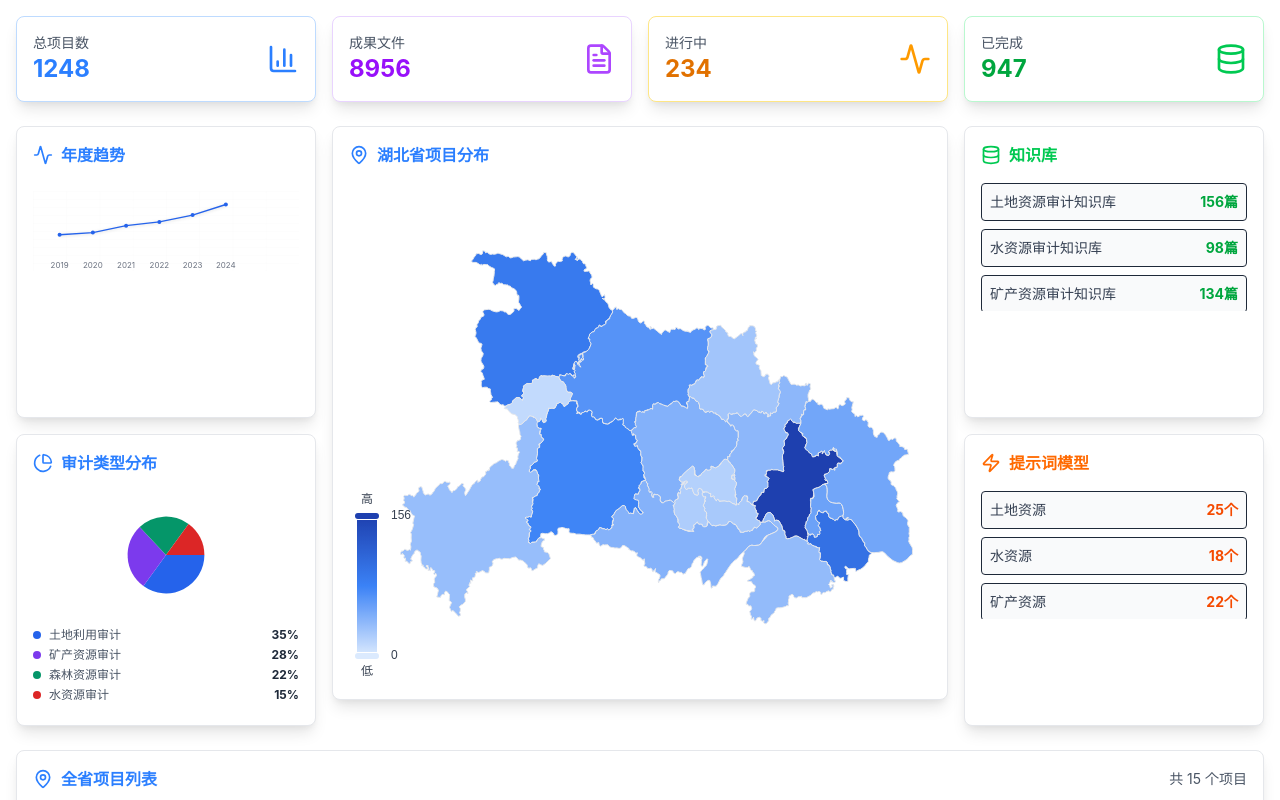
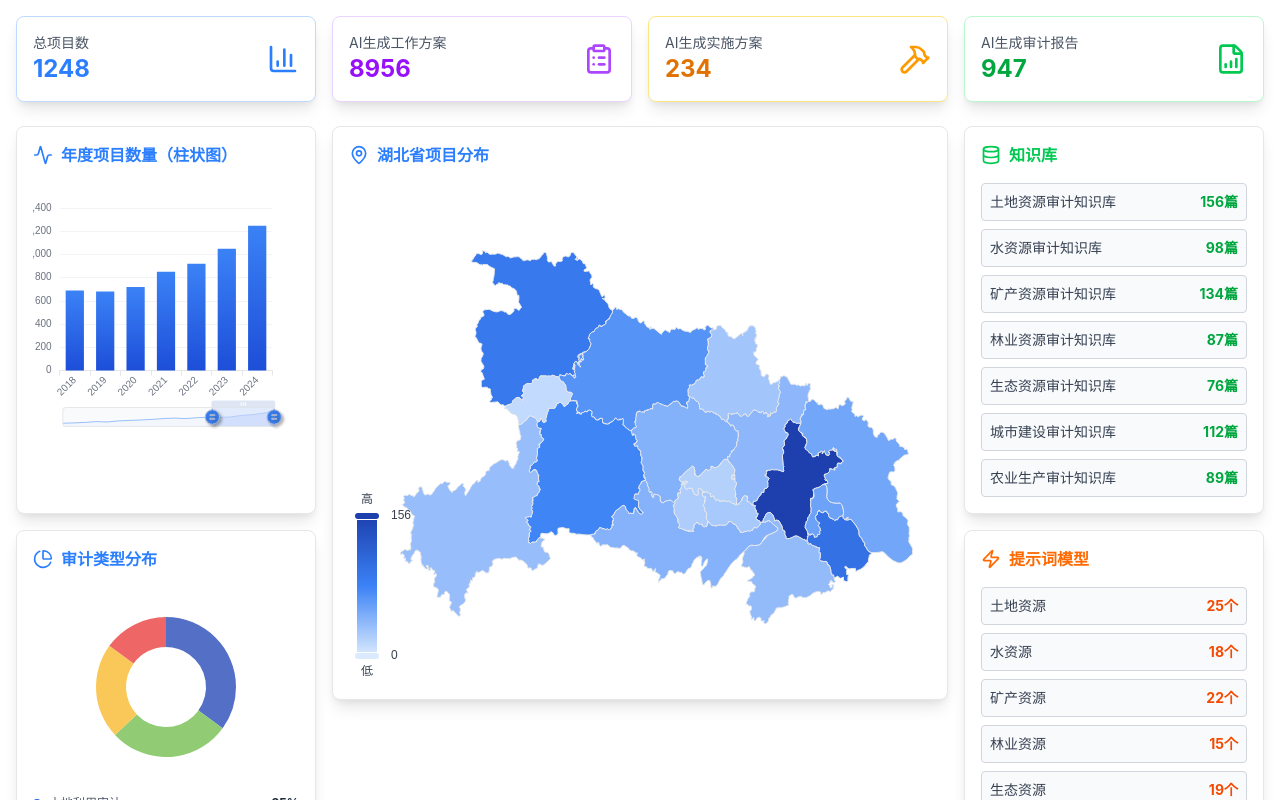
Before and after one commit to SamizuHM/audit-frontend, a Vue app: page /data-screen in a window 1280 px wide. Shown: the top 800 px of the page. Built offline with nearby package versions, Linux system fonts and the light colour scheme; the HTML template or start-up script is replaced by a standard one.

Commit message:
feat: 新增项目类型字段和更新图表显示，优化审计数据展示

```diff
--- a/src/views/HubeiAuditDashboard.vue
+++ b/src/views/HubeiAuditDashboard.vue
@@ -21,10 +21,10 @@
         >
           <div class="flex items-center justify-between">
             <div>
-              <p class="text-gray-600 text-sm">成果文件</p>
+              <p class="text-gray-600 text-sm">AI生成工作方案</p>
               <p class="text-2xl font-bold text-purple-600">{{ overallStats.totalFiles }}</p>
             </div>
-            <FileTextIcon class="h-8 w-8 text-purple-500" />
+            <ClipboardListIcon class="h-8 w-8 text-purple-500" />
           </div>
         </div>
 
@@ -33,10 +33,10 @@
         >
           <div class="flex items-center justify-between">
             <div>
-              <p class="text-gray-600 text-sm">进行中</p>
+              <p class="text-gray-600 text-sm">AI生成实施方案</p>
               <p class="text-2xl font-bold text-amber-600">{{ projectStats.ongoing }}</p>
             </div>
-            <ActivityIcon class="h-8 w-8 text-amber-500" />
+            <HammerIcon class="h-8 w-8 text-amber-500" />
           </div>
         </div>
 
@@ -45,10 +45,10 @@
         >
           <div class="flex items-center justify-between">
             <div>
-              <p class="text-gray-600 text-sm">已完成</p>
+              <p class="text-gray-600 text-sm">AI生成审计报告</p>
               <p class="text-2xl font-bold text-green-600">{{ projectStats.completed }}</p>
             </div>
-            <DatabaseIcon class="h-8 w-8 text-green-500" />
+            <FileBarChartIcon class="h-8 w-8 text-green-500" />
           </div>
         </div>
       </div>
@@ -62,57 +62,13 @@
         <div class="bg-white shadow-lg border border-gray-200 rounded-lg p-4">
           <div class="flex items-center gap-2 mb-4">
             <ActivityIcon class="h-5 w-5 text-blue-500" />
-            <h3 class="text-blue-500 font-semibold">年度趋势</h3>
+            <h3 class="text-blue-500 font-semibold">年度项目数量（柱状图）</h3>
           </div>
 
-          <div class="relative h-full">
-            <svg viewBox="0 0 400 120" class="w-full h-full max-h-24">
-              <defs>
-                <pattern id="grid" width="50" height="12" patternUnits="userSpaceOnUse">
-                  <path
-                    d="M 50 0 L 0 0 0 12"
-                    fill="none"
-                    stroke="#e5e7eb"
-                    stroke-width="0.5"
-                    opacity="0.5"
-                  />
-                </pattern>
-              </defs>
-              <rect width="400" height="120" fill="url(#grid)" />
-
-              <polyline
-                :points="yearlyTrendPoints"
-                fill="none"
-                stroke="#2563eb"
-                stroke-width="2"
-                class="drop-shadow-sm"
-              />
-
-              <circle
-                v-for="(point, index) in yearlyTrendData"
-                :key="index"
-                :cx="40 + index * 50"
-                :cy="120 - point.projects * 0.08"
-                r="3"
-                fill="#2563eb"
-                class="cursor-pointer transition-all duration-300 hover:r-5"
-              />
-
-              <text
-                v-for="(point, index) in yearlyTrendData"
-                :key="'label-' + index"
-                :x="40 + index * 50"
-                y="115"
-                fill="#6b7280"
-                text-anchor="middle"
-                class="text-xs"
-              >
-                {{ point.year }}
-              </text>
-            </svg>
+          <div class="flex-1 min-h-[250px]">
+            <div ref="barChart" class="w-full h-full min-h-[250px]"></div>
           </div>
         </div>
-
         <!-- 审计类型分布 -->
         <div class="bg-white shadow-lg border border-gray-200 rounded-lg p-4">
           <div class="flex items-center gap-2 mb-4">
@@ -120,21 +76,9 @@
             <h3 class="text-blue-500 font-semibold">审计类型分布</h3>
           </div>
 
-          <div class="relative h-full">
-            <svg viewBox="0 0 200 200" class="w-full h-full max-h-32">
-              <g transform="translate(100,100)">
-                <path
-                  v-for="(segment, index) in pieSegments"
-                  :key="index"
-                  :d="segment.path"
-                  :fill="segment.color"
-                  class="cursor-pointer transition-all duration-300 hover:brightness-110"
-                  :transform="hoveredSegment === index ? 'scale(1.05)' : 'scale(1)'"
-                  @mouseenter="hoveredSegment = index"
-                  @mouseleave="hoveredSegment = null"
-                />
-              </g>
-            </svg>
+          <div class="flex-1 min-h-[200px]">
+            <div ref="pieChart" class="w-full h-full min-h-[200px]"></div>
+          </div>
 
           <!-- 图例 -->
           <div class="mt-2 space-y-1">
@@ -148,7 +92,6 @@
                 <span class="text-gray-600">{{ item.name }}</span>
               </div>
               <span class="text-gray-800 font-bold">{{ item.value }}%</span>
-              </div>
             </div>
           </div>
         </div>
@@ -181,11 +124,11 @@
             <h3 class="text-green-500 font-semibold">知识库</h3>
           </div>
 
-          <div class="space-y-2 max-h-32 overflow-y-auto">
+          <div class="space-y-2 overflow-y-auto">
             <div
               v-for="kb in knowledgeBases"
               :key="kb.name"
-              class="flex justify-between items-center p-2 bg-gray-50 rounded border"
+              class="flex justify-between items-center p-2 bg-gray-50 rounded border border-gray-300"
             >
               <span class="text-sm text-gray-700">{{ kb.name }}</span>
               <span class="text-sm font-bold text-green-600">{{ kb.docCount }}篇</span>
@@ -200,11 +143,11 @@
             <h3 class="text-orange-500 font-semibold">提示词模型</h3>
           </div>
 
-          <div class="space-y-2 max-h-32 overflow-y-auto">
+          <div class="space-y-2 overflow-y-auto">
             <div
               v-for="model in promptModels"
               :key="model.category"
-              class="flex justify-between items-center p-2 bg-gray-50 rounded border"
+              class="flex justify-between items-center p-2 bg-gray-50 rounded border border-gray-300"
             >
               <span class="text-sm text-gray-700">{{ model.category }}</span>
               <span class="text-sm font-bold text-orange-600">{{ model.count }}个</span>
@@ -233,6 +176,7 @@
               <tr class="bg-gray-50">
                 <th class="px-4 py-3 text-left text-sm font-semibold text-gray-600">序号</th>
                 <th class="px-4 py-3 text-left text-sm font-semibold text-gray-600">项目名称</th>
+                <th class="px-4 py-3 text-left text-sm font-semibold text-gray-600">项目类型</th>
                 <th class="px-4 py-3 text-left text-sm font-semibold text-gray-600">地区</th>
                 <th class="px-4 py-3 text-left text-sm font-semibold text-gray-600">开始时间</th>
                 <th class="px-4 py-3 text-left text-sm font-semibold text-gray-600">结束时间</th>
@@ -249,6 +193,7 @@
               >
                 <td class="px-4 py-3 text-sm text-gray-800">{{ index + 1 }}</td>
                 <td class="px-4 py-3 text-sm text-gray-800 font-medium">{{ project.name }}</td>
+                <td class="px-4 py-3 text-sm text-gray-600">{{ project.type }}</td>
                 <td class="px-4 py-3 text-sm text-gray-600">{{ project.region }}</td>
                 <td class="px-4 py-3 text-sm text-gray-600">{{ project.startDate }}</td>
                 <td class="px-4 py-3 text-sm text-gray-600">{{ project.endDate }}</td>
@@ -279,7 +224,7 @@
     <!-- 项目详情Modal -->
     <div
       v-if="selectedProject"
-      class="fixed inset-0 bg-black bg-opacity-50 flex items-center justify-center z-50"
+      class="fixed inset-0 bg-black/50 flex items-center justify-center z-50"
       @click.self="closeProjectDetails"
     >
       <div class="bg-white rounded-lg shadow-xl max-w-4xl w-full mx-4 max-h-[90vh] overflow-hidden">
@@ -364,7 +309,18 @@
 
 <script setup lang="ts">
 import { ref, computed, onMounted, nextTick } from 'vue'
-import { BarChart3, FileText, Database, Zap, MapPin, PieChart, Activity } from 'lucide-vue-next'
+import {
+  BarChart3,
+  FileText,
+  Database,
+  Zap,
+  MapPin,
+  PieChart,
+  Activity,
+  ClipboardList,
+  Hammer,
+  FileBarChart,
+} from 'lucide-vue-next'
 import * as echarts from 'echarts'
 import type { ECElementEvent } from 'echarts'
 // 导入 mock 数据和类型
@@ -384,6 +340,9 @@ import {
 
 // 重命名图标以避免冲突
 const BarChart3Icon = BarChart3
+const ClipboardListIcon = ClipboardList
+const HammerIcon = Hammer
+const FileBarChartIcon = FileBarChart
 const FileTextIcon = FileText
 const DatabaseIcon = Database
 const ZapIcon = Zap
@@ -394,9 +353,12 @@ const ActivityIcon = Activity
 // 响应式数据
 const selectedCity = ref<City | null>(null)
 const selectedProject = ref<Project | null>(null)
-const hoveredSegment = ref<number | null>(null)
 const mapChart = ref<HTMLElement>()
+const barChart = ref<HTMLElement>()
+const pieChart = ref<HTMLElement>()
 let chartInstance: echarts.ECharts | null = null
+let barChartInstance: echarts.ECharts | null = null
+let pieChartInstance: echarts.ECharts | null = null
 
 // 使用 mock 数据初始化响应式数据
 const overallStats = ref(mockOverallStats)
@@ -416,35 +378,6 @@ const selectedCityProjects = computed(() => {
   }
   // 选择了城市时，只显示该城市的项目
   return projectsData.value.filter((project) => project.region === selectedCity.value?.name)
-})
-
-const pieSegments = computed(() => {
-  let currentAngle = 0
-  return pieData.value.map((item) => {
-    const startAngle = currentAngle
-    const endAngle = currentAngle + (item.value / 100) * 2 * Math.PI
-    currentAngle = endAngle
-
-    const x1 = Math.cos(startAngle) * 60
-    const y1 = Math.sin(startAngle) * 60
-    const x2 = Math.cos(endAngle) * 60
-    const y2 = Math.sin(endAngle) * 60
-
-    const largeArcFlag = endAngle - startAngle <= Math.PI ? '0' : '1'
-
-    const path = ['M', 0, 0, 'L', x1, y1, 'A', 60, 60, 0, largeArcFlag, 1, x2, y2, 'Z'].join(' ')
-
-    return {
-      path,
-      color: item.color,
-    }
-  })
-})
-
-const yearlyTrendPoints = computed(() => {
-  return yearlyTrendData.value
-    .map((point, index) => `${40 + index * 50},${120 - point.projects * 0.08}`)
-    .join(' ')
 })
 
 // 方法
@@ -486,6 +419,184 @@ const downloadDocument = (doc: Document) => {
   document.body.appendChild(link)
   link.click()
   document.body.removeChild(link)
+}
+
+// ECharts柱状图初始化
+const initBarChart = async () => {
+  if (!barChart.value) return
+
+  try {
+    barChartInstance = echarts.init(barChart.value)
+
+    const totalYears = yearlyTrendData.value.length
+    const displayYears = 6 // 默认显示最近6年
+    const startPercent = Math.max(0, ((totalYears - displayYears) / totalYears) * 100)
+
+    const option = {
+      tooltip: {
+        trigger: 'axis',
+        axisPointer: {
+          type: 'shadow',
+        },
+      },
+      grid: {
+        left: '10%',
+        right: '10%',
+        bottom: '25%',
+        top: '10%',
+      },
+      dataZoom: [
+        {
+          type: 'slider',
+          show: true,
+          xAxisIndex: [0],
+          start: startPercent,
+          end: 100,
+          height: 20,
+          bottom: '5%',
+          handleIcon:
+            'M10.7,11.9v-1.3H9.3v1.3c-4.9,0.3-8.8,4.4-8.8,9.4c0,5,3.9,9.1,8.8,9.4v1.3h1.3v-1.3c4.9-0.3,8.8-4.4,8.8-9.4C19.5,16.3,15.6,12.2,10.7,11.9z M13.3,24.4H6.7V23.1h6.6V24.4z M13.3,19.6H6.7v-1.4h6.6V19.6z',
+          handleSize: '80%',
+          handleStyle: {
+            color: '#3b82f6',
+            shadowBlur: 3,
+            shadowColor: 'rgba(0, 0, 0, 0.3)',
+            shadowOffsetX: 2,
+            shadowOffsetY: 2,
+          },
+          textStyle: {
+            color: '#6b7280',
+          },
+          borderColor: '#e5e7eb',
+          backgroundColor: '#f9fafb',
+          dataBackground: {
+            lineStyle: {
+              color: '#3b82f6',
+            },
+            areaStyle: {
+              color: '#dbeafe',
+            },
+          },
+        },
+      ],
+      xAxis: {
+        type: 'category',
+        data: yearlyTrendData.value.map((item) => item.year),
+        axisLine: {
+          lineStyle: {
+            color: '#e5e7eb',
+          },
+        },
+        axisLabel: {
+          color: '#6b7280',
+          fontSize: 10,
+          rotate: 45,
+        },
+      },
+      yAxis: {
+        type: 'value',
+        axisLine: {
+          show: false,
+        },
+        axisTick: {
+          show: false,
+        },
+        axisLabel: {
+          color: '#6b7280',
+          fontSize: 10,
+        },
+        splitLine: {
+          lineStyle: {
+            color: '#f3f4f6',
+          },
+        },
+      },
+      series: [
+        {
+          data: yearlyTrendData.value.map((item) => item.projects),
+          type: 'bar',
+          itemStyle: {
+            color: new echarts.graphic.LinearGradient(0, 0, 0, 1, [
+              { offset: 0, color: '#3b82f6' },
+              { offset: 1, color: '#1d4ed8' },
+            ]),
+          },
+          barWidth: '60%',
+        },
+      ],
+    }
+
+    barChartInstance.setOption(option)
+
+    const resizeHandler = () => {
+      barChartInstance?.resize()
+    }
+    window.addEventListener('resize', resizeHandler)
+
+    return () => {
+      window.removeEventListener('resize', resizeHandler)
+      barChartInstance?.dispose()
+      barChartInstance = null
+    }
+  } catch (error) {
+    console.error('Failed to init bar chart:', error)
+  }
+}
+
+// ECharts饼状图初始化
+const initPieChart = async () => {
+  if (!pieChart.value) return
+
+  try {
+    pieChartInstance = echarts.init(pieChart.value)
+
+    const option = {
+      tooltip: {
+        trigger: 'item',
+        formatter: '{a} <br/>{b}: {c} ({d}%)',
+      },
+      legend: {
+        show: false,
+      },
+      series: [
+        {
+          name: '审计类型',
+          type: 'pie',
+          radius: ['40%', '70%'],
+          center: ['50%', '50%'],
+          data: pieData.value,
+          emphasis: {
+            itemStyle: {
+              shadowBlur: 10,
+              shadowOffsetX: 0,
+              shadowColor: 'rgba(0, 0, 0, 0.5)',
+            },
+          },
+          label: {
+            show: false,
+          },
+          labelLine: {
+            show: false,
+          },
+        },
+      ],
+    }
+
+    pieChartInstance.setOption(option)
+
+    const resizeHandler = () => {
+      pieChartInstance?.resize()
+    }
+    window.addEventListener('resize', resizeHandler)
+
+    return () => {
+      window.removeEventListener('resize', resizeHandler)
+      pieChartInstance?.dispose()
+      pieChartInstance = null
+    }
+  } catch (error) {
+    console.error('Failed to init pie chart:', error)
+  }
 }
 
 // ECharts地图初始化
@@ -675,10 +786,12 @@ const initMap = async () => {
   }
 }
 
-// 组件挂载后初始化地图
+// 组件挂载后初始化图表
 onMounted(async () => {
   await nextTick()
   await initMap()
+  await initBarChart()
+  await initPieChart()
 })
 </script>
 
--- a/vite.config.ts
+++ b/vite.config.ts
@@ -14,5 +14,5 @@ export default defineConfig({
       '@': fileURLToPath(new URL('./src', import.meta.url)),
     },
   },
-  base: 'audit-frontend/',
+  base: '/audit-frontend/',
 })
```
Also changed, not shown: src/mock/data/dashboard.ts (+41 -0 lines). Lines whose indentation alone changed are shown as unchanged.
